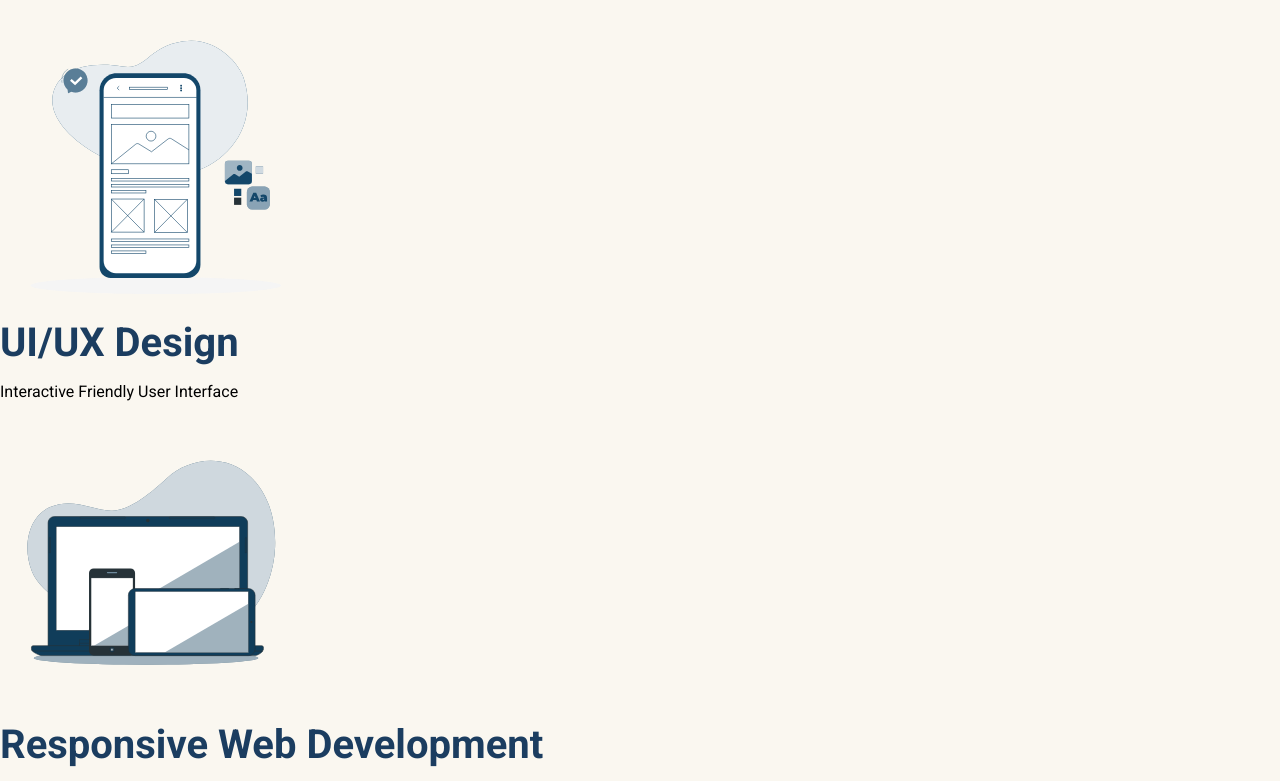
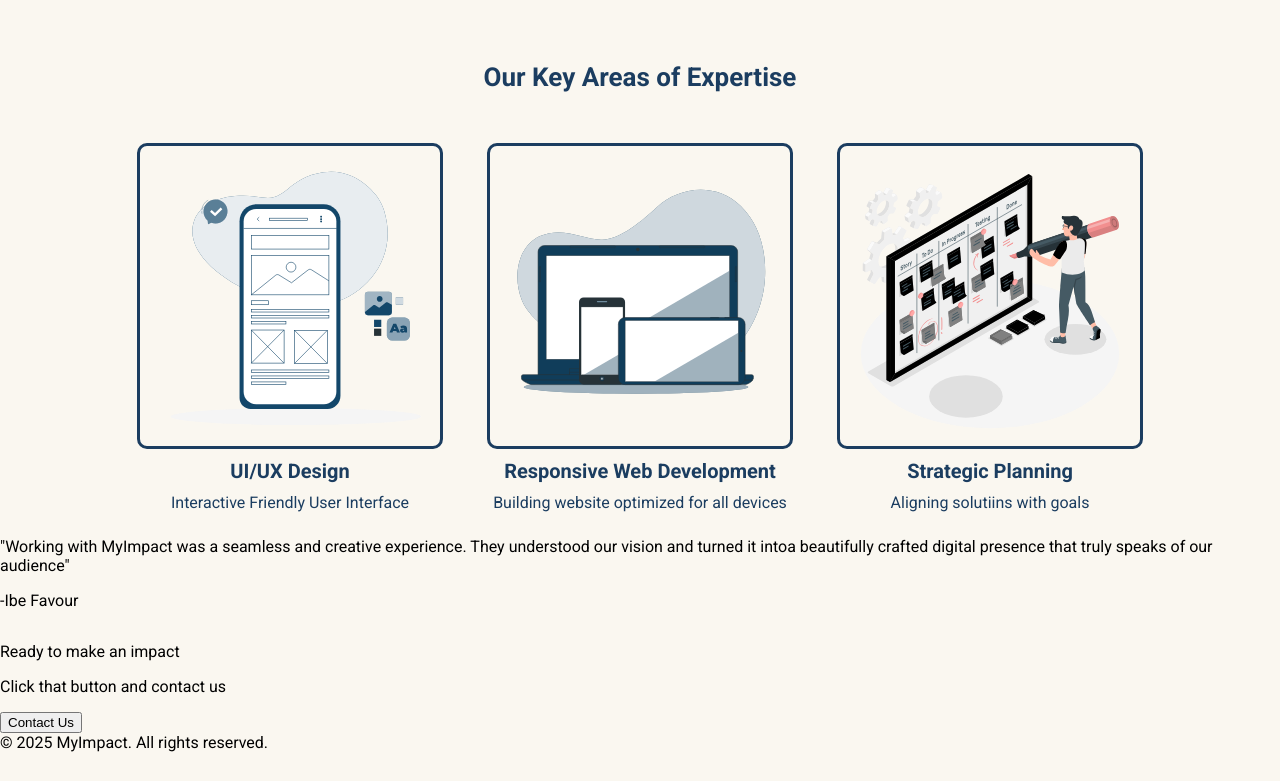
Before and after one commit to favibe/Landing-page, a plain HTML site: page index.html in a window 1280 px wide. Shown: the part 689-1470 px from the top of the page. After the commit the page ends 1441 px from the top, so only its background shows below. Drawn offline with Linux system fonts and the light colour scheme.

Commit message:
Content class done

```diff
--- a/index.html
+++ b/index.html
@@ -34,17 +34,17 @@
         <div class="card">
             <div class="info-1">
                 <img src="./images/Mobile UI-UX-rafiki.svg" alt="yi.ux design image" />
-                <h2>UI/UX Design</h2>
+                <h4>UI/UX Design</h4>
                 <p>Interactive Friendly User Interface</p>
             </div>
             <div class="info-1">
                 <img src="./images/Devices-bro.svg" alt="Responsive device image"/>
-                <h2>Responsive Web Development</h2>
+                <h4>Responsive Web Development</h4>
                 <p>Building website optimized for all devices</p>
             </div>
             <div class="info-1">
                 <img src="./images/Scrum board-amico.svg"  alt="screumn dashbord"/>
-                <h2>Strategic Planning</h2>
+                <h4>Strategic Planning</h4>
                 <p>Aligning solutiins with goals</p>
             </div>
         </div>
--- a/style.css
+++ b/style.css
@@ -7,6 +7,7 @@ body {
     margin: 0;
     padding: 0;
     background-color: #FAF7F0;
+    height: 100vh;
 }
 img{
     width: 300px;
@@ -42,7 +43,8 @@ a {
     align-items: center;
     justify-content: space-around;
     margin: 0;
-    padding: 0;
+    padding: 30px;
+    flex-wrap: wrap;
 }
 h2 {
     color: #1B3D60;
@@ -69,3 +71,48 @@ h2 {
     height: auto;
     width: 540px;
 }
+.left, .right {
+    flex: 1 1 400px;
+    max-width: 400px;
+}
+.card {
+    display: flex;
+    flex-wrap: wrap;
+    flex: 1;
+    gap: 20px;
+    justify-content: center;
+    padding: 10px;
+}
+.info-1 {
+    display: flex;
+    flex-direction: column;
+    width: 300px;
+    padding: 10px;
+    align-items: center;
+    justify-content: center;
+    border-radius: 12px;
+    margin: 5px;
+}
+h3 {
+    color: #1B3D60;
+    display: flex;
+    justify-content: center;
+    font-size: 26px;
+    padding-top: 20px;
+}
+.info-1 img {
+    width: 300px;
+    border: 3px solid #1B3D60;
+    border-radius: 10px;
+}
+h4 {
+    color: #1B3D60;
+    font-size: 20px;
+    margin: 10px;
+}
+.info-1 p{
+    color: #1B3D60;
+    font-size: 16px;
+    margin: 0;
+    padding: 0;
+}
```
Also changed, not shown: images/Typing-pana.svg (deleted).
